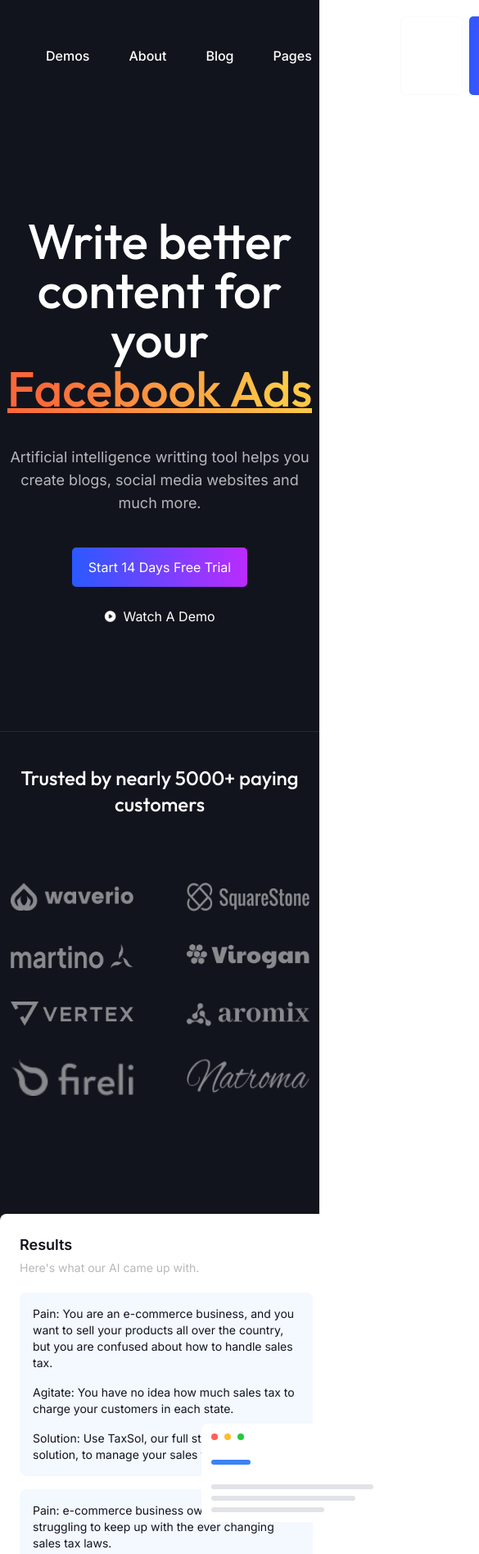
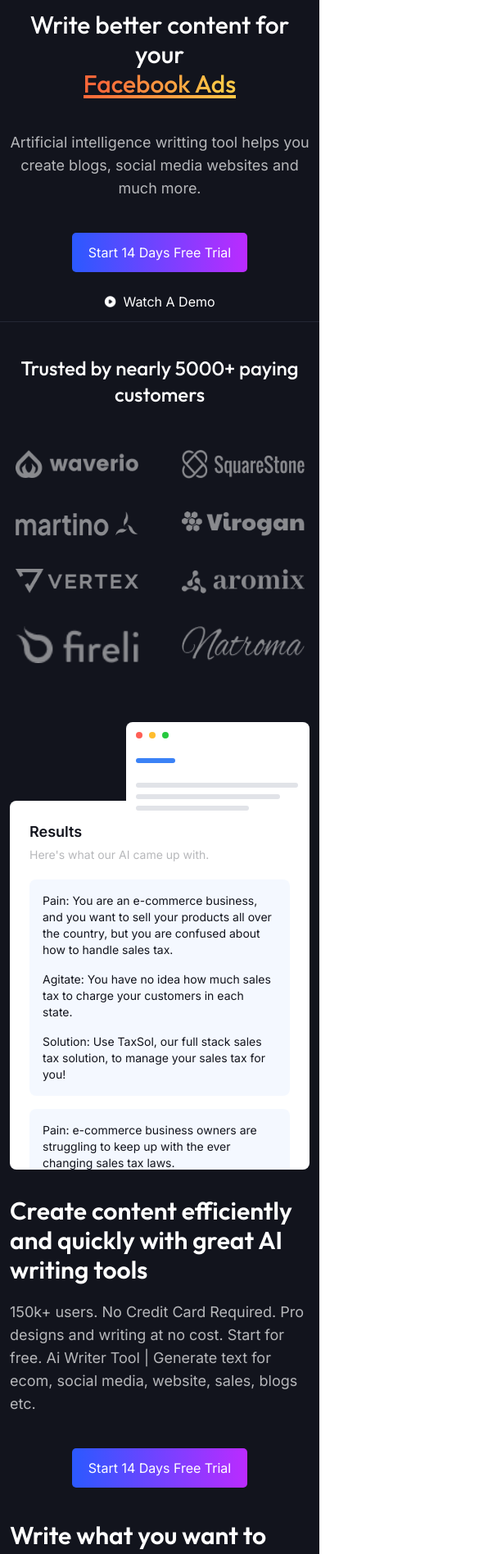
Before and after one commit to FuadTalukder85/hotch-potch-task, a Next.js app: page / in a window 390 px wide. Shown: the top 1896 px of the page at 82% size, 585 px wide, since content can reach past the window. Built offline with nearby package versions, Linux system fonts and the light colour scheme.

Commit message:
make mobile responsive without nav

```diff
--- a/src/app/(mainLayout)/layout.tsx
+++ b/src/app/(mainLayout)/layout.tsx
@@ -5,7 +5,7 @@ import React from "react";
 const layout: React.FC<{ children: React.ReactNode }> = ({ children }) => {
   return (
     <div className="bg-[#12141D] text-white">
-      <Nav></Nav>
+      {/* <Nav></Nav> */}
       {children}
       <Footer></Footer>
     </div>
--- a/src/components/AiContent.tsx
+++ b/src/components/AiContent.tsx
@@ -2,9 +2,9 @@ import React from "react";
 import BtnPrimary from "./common/BtnPrimary";
 const AiContent = () => {
   return (
-    <div className="">
-      <div className="pt-36 max-w-6xl mx-auto grid md:grid-cols-2 gap-8 items-center">
-        <div className="w-[406px] relative">
+    <div className="p-3 md:p-0">
+      <div className="pt-36 md:max-w-6xl mx-auto grid md:grid-cols-2 gap-8 items-center">
+        <div className="md:w-[406px] relative">
           <div className="h-[450px] overflow-y-auto no-scrollbar bg-white text-[#12141D] p-6 rounded-lg">
             <h4 className="text-lg font-semibold mb-1">Results</h4>
             <p className="text-[#B7B8BB] text-sm font-normal">
@@ -41,7 +41,7 @@ const AiContent = () => {
                 tax for you!
               </p>
             </div>
-            <div className="absolute w-60 bg-white p-3 rounded-lg top-64 -right-20">
+            <div className="absolute w-56 md:w-60 bg-white p-3 rounded-lg -top-24 md:top-64 right-0 md:-right-20">
               <div className="flex gap-2">
                 <div className="w-2 h-2 rounded-full bg-[#FF5F56]" />
                 <div className="w-2 h-2 rounded-full bg-[#FFBD2E]" />
@@ -56,7 +56,7 @@ const AiContent = () => {
         </div>
         {/* Right: Text */}
         <div className="">
-          <h1 className="text-[42px] font-semibold leading-[50px]">
+          <h1 className="text-3xl md:text-[42px] font-semibold md:leading-[50px]">
             Create content efficiently and quickly with great AI writing tools
           </h1>
           <p className="text-lg font-normal text-[#B7B8BB] mt-5">
@@ -64,19 +64,19 @@ const AiContent = () => {
             cost. Start for free. Ai Writer Tool | Generate text for ecom,
             social media, website, sales, blogs etc.
           </p>
-          <div className="mt-10">
+          <div className="mt-10 flex md:block justify-center">
             <BtnPrimary>Start 14 Days Free Trial</BtnPrimary>
           </div>
         </div>
       </div>
 
       {/* Section 2 */}
-      <div className="pt-36 max-w-6xl mx-auto grid md:grid-cols-2 gap-8 items-center">
+      <div className="pt-10 md:pt-36 md:max-w-6xl mx-auto grid md:grid-cols-2 gap-8 items-center">
         <div className="">
-          <h1 className="text-[42px] font-semibold leading-[50px]">
+          <h1 className="text-3xl md:text-[42px] font-semibold md:leading-[50px]">
             Write what you want to convey through clear, & authentic writing
           </h1>
-          <p className="text-lg font-normal text-[#B7B8BB] mt-5 pr-28">
+          <p className="text-lg font-normal text-[#B7B8BB] mt-5 md:pr-28">
             AI-Writer is the most accurate content generation platform and
             writing tool that helps you transform your text into a completely
             personalized.
@@ -87,7 +87,7 @@ const AiContent = () => {
         </div>
 
         {/* Right: Text */}
-        <div className="h-[554px] overflow-hidden flex gap-10 max-w-xl relative bg-white rounded-lg p-5">
+        <div className="h-[700px] md:h-[554px] overflow-hidden md:flex gap-10 max-w-xl relative bg-white rounded-lg p-5">
           <div>
             <ul className="text-sm font-normal space-y-4 text-[#B7B8BB]">
               <li>Blog Outline</li>
@@ -126,13 +126,13 @@ const AiContent = () => {
             </ul>
           </div>
           <div>
-            <h4 className="text-[#12141D] text-lg font-semibold mb-1">
+            <h4 className="text-[#12141D] text-lg font-semibold mb-1 mt-3 md:mt-0">
               Results
             </h4>
             <p className="text-[#B7B8BB] text-sm font-normal">
               Here's what our AI came up with.
             </p>
-            <div className="h-[500px] overflow-y-auto no-scrollbar">
+            <div className="md:h-[500px] overflow-y-auto no-scrollbar">
               <div className="bg-[#12141D] rounded-lg p-5 mt-5">
                 <ul className="space-y-3">
                   <li className="mb-5">
@@ -149,7 +149,7 @@ const AiContent = () => {
                   </li>
                 </ul>
               </div>
-              <div className="bg-blue-50 bg-opacity-70 rounded-lg p-5 mt-5">
+              <div className="bg-blue-50 bg-opacity-70 rounded-lg p-5 mt-3">
                 <ul className="space-y-3">
                   <li className="mb-5">
                     <div className="w-12 h-[6px] rounded-full bg-[#E1E3E8]" />
@@ -165,7 +165,7 @@ const AiContent = () => {
                   </li>
                 </ul>
               </div>
-              <div className="bg-blue-50 bg-opacity-70 rounded-lg p-5 mt-5">
+              <div className="bg-blue-50 bg-opacity-70 rounded-lg p-5 mt-3">
                 <ul className="space-y-3">
                   <li className="mb-5">
                     <div className="w-12 h-[6px] rounded-full bg-[#E1E3E8]" />
@@ -181,7 +181,7 @@ const AiContent = () => {
                   </li>
                 </ul>
               </div>
-              <div className="bg-blue-50 bg-opacity-70 rounded-lg p-5 mt-5">
+              <div className="bg-blue-50 bg-opacity-70 rounded-lg p-5 mt-3">
                 <ul className="space-y-3">
                   <li className="mb-5">
                     <div className="w-12 h-[6px] rounded-full bg-[#E1E3E8]" />
@@ -197,7 +197,7 @@ const AiContent = () => {
                   </li>
                 </ul>
               </div>
-              <div className="bg-blue-50 bg-opacity-70 rounded-lg p-5 mt-5">
+              <div className="bg-blue-50 bg-opacity-70 rounded-lg p-5 mt-3">
                 <ul className="space-y-3">
                   <li className="mb-5">
                     <div className="w-12 h-[6px] rounded-full bg-[#E1E3E8]" />
--- a/src/components/Banner.tsx
+++ b/src/components/Banner.tsx
@@ -4,12 +4,14 @@ import BtnPrimary from "./common/BtnPrimary";
 
 const Banner = () => {
   return (
-    <div className="border-b border-[#252835] text-center py-32">
+    <div className="border-b border-[#252835] text-center p-3 md:py-32">
       <div className="max-w-lg mx-auto">
-        <h1 className="text-6xl font-medium">Write better content for your</h1>
-        <h1 className="relative text-6xl font-medium inline-block text-transparent bg-gradient-to-r from-[#FC6739] from-10% to-[#FFC947] to-90% bg-clip-text">
+        <h1 className="text-3xl md:text-6xl font-medium">
+          Write better content for your
+        </h1>
+        <h1 className="relative text-3xl md:text-6xl font-medium inline-block text-transparent bg-gradient-to-r from-[#FC6739] from-10% to-[#FFC947] to-90% bg-clip-text">
           Facebook Ads
-          <span className="absolute left-0 bottom-0 h-[6px] w-full bg-gradient-to-r from-[#FC6739] to-[#FFC947]"></span>
+          <span className="absolute left-0 bottom-0 h-1 md:h-[6px] w-full bg-gradient-to-r from-[#FC6739] to-[#FFC947]"></span>
         </h1>
         <p className="text-lg font-normal text-[#B7B8BB] mt-10">
           Artificial intelligence writting tool helps you create blogs, social
--- a/src/components/Blog.tsx
+++ b/src/components/Blog.tsx
@@ -23,8 +23,8 @@ const Blog = () => {
   ];
 
   return (
-    <div className="max-w-[1085px] mx-auto p-3 mt-20">
-      <h1 className="max-w-[430px] mx-auto text-center text-[42px] font-semibold">
+    <div className="max-w-[1085px] mx-auto p-3 md:p-0 mt-10 md:mt-20">
+      <h1 className="max-w-[430px] mx-auto text-center text-3xl md:text-[42px] font-semibold md:leading-[50px]">
         Mixland helps you build beautiful website
       </h1>
       <div className="max-w-7xl mx-auto flex gap-10 flex-col md:flex-row pt-20">
--- a/src/components/Packages.tsx
+++ b/src/components/Packages.tsx
@@ -5,13 +5,13 @@ import BtnOutline from "./common/BtnOutline";
 
 const Packages = () => {
   return (
-    <div className="py-20">
+    <div className="py-10 md:py-20 p-3 md:p-0">
       <Container>
         <Title
           title={"Make the wise decision for your business"}
           paragraph={"Choose from our affordable 3 packages"}
         />
-        <div className="max-w-5xl mx-auto mt-16 grid grid-cols-1 md:grid-cols-3 gap-6">
+        <div className="max-w-5xl mx-auto mt-10 md:mt-16 grid grid-cols-1 md:grid-cols-3 gap-6">
           {/* card 01 */}
           <div className="relative bg-[#282A37] rounded-2xl p-8">
             <p className="text-[#B7B8BB]">Starter Plan</p>
--- a/src/components/Testimonials.tsx
+++ b/src/components/Testimonials.tsx
@@ -81,7 +81,7 @@ const testimonials = [
 
 const Testimonials = () => {
   return (
-    <div className="bg-[#171924] border-b border-[#252835] py-20 mt-28">
+    <div className="bg-[#171924] border-b border-[#252835] p-3 md:p-0 py-10 md:py-20 mt-10 md:mt-28">
       <Container>
         <Title
           title={"What our customers say"}
@@ -96,7 +96,7 @@ const Testimonials = () => {
           }}
         >
           {testimonials.map((item, index) => (
-            <div key={index} className="mb-6">
+            <div key={index} className="mb-3 md:mb-6">
               <TestimonialsCard
                 reviewImg={item.avatar}
                 name={item.name}
--- a/src/components/Tools.tsx
+++ b/src/components/Tools.tsx
@@ -61,7 +61,7 @@ const Tools = () => {
   return (
     <div className="border-b border-[#252835]">
       <Container>
-        <div className="mt-36">
+        <div className="mt-10 md:mt-36 p-3 md:p-0">
           <Title
             title={"54 exciting writing tools"}
             paragraph={
@@ -79,7 +79,7 @@ const Tools = () => {
             ))}
           </div>
           <div className="text-center">
-            <button className="text-[16px] font-semibold mx-auto pt-14 pb-24">
+            <button className="text-[16px] font-semibold mx-auto pt-8 md:pt-14 pb-4 md:pb-24">
               See all 54 available tools
             </button>
           </div>
--- a/src/components/TrustedCustomers.tsx
+++ b/src/components/TrustedCustomers.tsx
@@ -17,7 +17,7 @@ const TrustedCustomers = () => {
         <h3 className="text-center font-medium text-2xl">
           Trusted by nearly 5000+ paying customers
         </h3>
-        <ul className="grid grid-cols-2 md:grid-cols-4 gap-10 mt-20">
+        <ul className="grid grid-cols-2 md:grid-cols-4 gap-10 mt-10 md:mt-20 p-3 md:p-0">
           {logos?.map((logo, index) => (
             <li key={index} className="flex justify-center">
               <Image
--- a/src/components/common/Title.tsx
+++ b/src/components/common/Title.tsx
@@ -3,8 +3,10 @@ import { TTitle } from "../types/Types";
 const Title = ({ title, paragraph }: TTitle) => {
   return (
     <div className="max-w-[580px] mx-auto text-center">
-      <h1 className="text-[42px] font-semibold">{title}</h1>
-      <p className="text-lg font-normal text-[#B7B8BB] mt-5 px-20">
+      <h1 className="text-3xl md:text-[42px] font-semibold  md:leading-[50px]">
+        {title}
+      </h1>
+      <p className="text-lg font-normal text-[#B7B8BB] mt-5 md:px-20">
         {paragraph}
       </p>
     </div>
```
Also changed, not shown: src/components/shared/Footer.tsx (+4 -4 lines).
